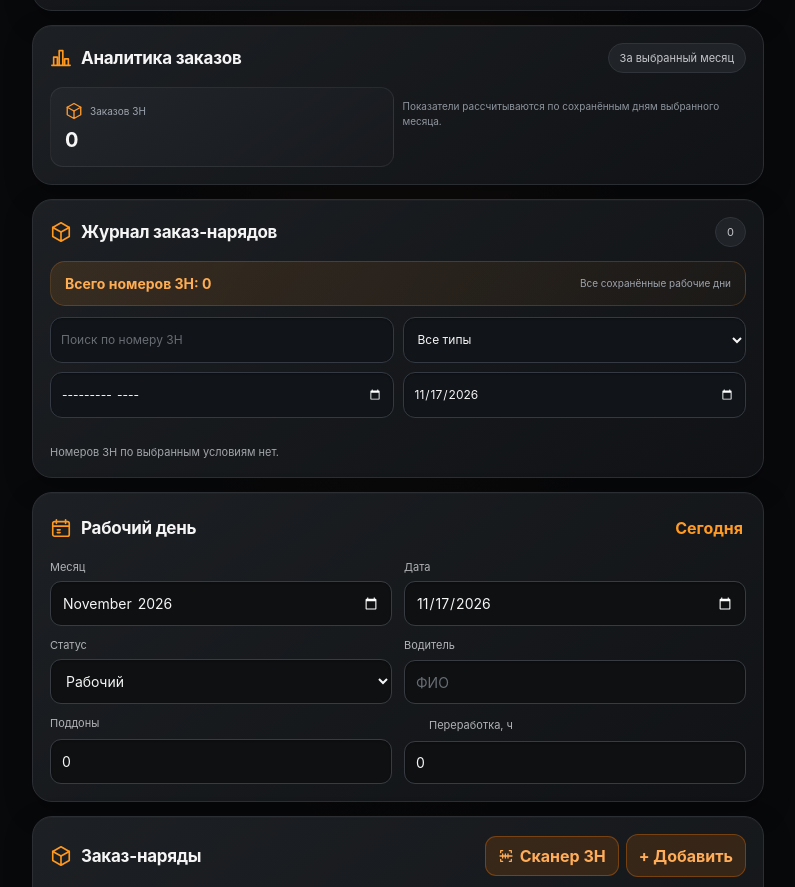
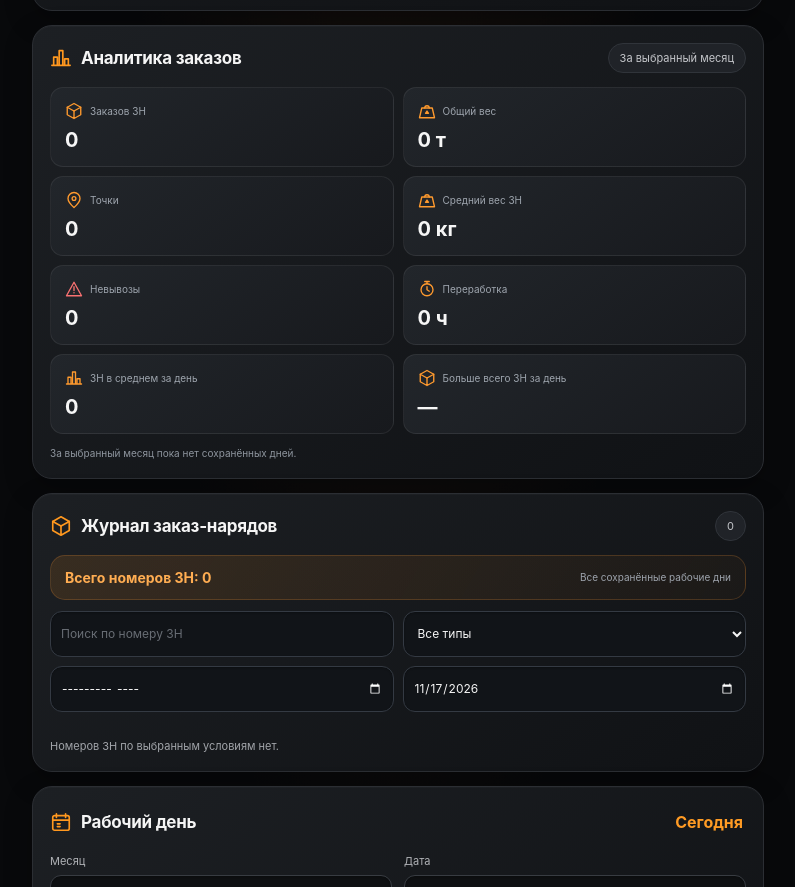
Before and after one commit to busygin-nickita/moya-zarplata, a plain HTML site: page index.html in a window 1280 px wide. Shown: the part 2123-3010 px from the top of the page, without its empty margins (242-1037 px from the left). Drawn offline with nearby package versions, Linux system fonts and the light colour scheme; a script that the page names is missing.

Commit message:
Restore complete single order analytics grid with icons

```diff
--- a/index.html
+++ b/index.html
@@ -93,6 +93,14 @@
  <div class="section-head"><h2><svg class="heading-icon "><use href="#i-chart"/></svg>Аналитика заказов</h2><span class="pill">За выбранный месяц</span></div>
  <div class="order-analytics-grid">
   <div class="analytics-tile"><span class="metric-label"><svg class="inline-icon analytics-icon " viewBox="0 0 24 24" aria-hidden="true"><path d="m12 2 9 5-9 5-9-5 9-5Z"/><path d="M3 7v10l9 5 9-5V7M12 12v10"/></svg>Заказов ЗН</span><b id="analyticsOrders">0</b></div>
+  <div class="analytics-tile"><span class="metric-label"><svg class="inline-icon analytics-icon " viewBox="0 0 24 24" aria-hidden="true"><path d="M5 8h14l3 13H2L5 8Z"/><path d="M9 8a3 3 0 0 1 6 0M12 12l2 3h-4l2-3Z"/></svg>Общий вес</span><b id="analyticsWeight">0 кг</b></div>
+  <div class="analytics-tile"><span class="metric-label"><svg class="inline-icon analytics-icon " viewBox="0 0 24 24" aria-hidden="true"><path d="M20 10c0 5-8 12-8 12S4 15 4 10a8 8 0 1 1 16 0Z"/><circle cx="12" cy="10" r="2.5"/></svg>Точки</span><b id="analyticsPoints">0</b></div>
+  <div class="analytics-tile"><span class="metric-label"><svg class="inline-icon analytics-icon " viewBox="0 0 24 24" aria-hidden="true"><path d="M5 8h14l3 13H2L5 8Z"/><path d="M9 8a3 3 0 0 1 6 0M12 12l2 3h-4l2-3Z"/></svg>Средний вес ЗН</span><b id="analyticsAverage">0 кг</b></div>
+  <div class="analytics-tile"><span class="metric-label"><svg class="inline-icon analytics-icon danger-icon" viewBox="0 0 24 24" aria-hidden="true"><path d="m12 3 10 18H2L12 3Z"/><path d="M12 9v5M12 17h.01"/></svg>Невывозы</span><b id="analyticsMissed">0</b></div>
+  <div class="analytics-tile"><span class="metric-label"><svg class="inline-icon analytics-icon " viewBox="0 0 24 24" aria-hidden="true"><circle cx="12" cy="13" r="8"/><path d="M12 9v4l3 2M9 2h6M12 2v3"/></svg>Переработка</span><b id="analyticsOvertime">0 ч</b></div>
+  <div class="analytics-tile"><span class="metric-label"><svg class="inline-icon analytics-icon " viewBox="0 0 24 24" aria-hidden="true"><path d="M4 20V11h4v9M10 20V4h4v16M16 20v-7h4v7M2 20h20"/></svg>ЗН в среднем за день</span><b id="analyticsDailyAverage">0</b></div>
+  <div class="analytics-tile"><span class="metric-label"><svg class="inline-icon analytics-icon " viewBox="0 0 24 24" aria-hidden="true"><path d="m12 2 9 5-9 5-9-5 9-5Z"/><path d="M3 7v10l9 5 9-5V7M12 12v10"/></svg>Больше всего ЗН за день</span><b id="analyticsBestDay">—</b></div>
+ </div>
  <div class="analytics-note" id="analyticsNote">Показатели рассчитываются по сохранённым дням выбранного месяца.</div>
 </section>
 <section class="card feature-card" id="ordersJournalSection">
@@ -213,5 +221,5 @@
 </nav>
 <section id="printReport" aria-hidden="true"></section>
 <footer>Локальное хранение · Google Sheets при подключении интернета</footer>
-<script src="config.js?v=15"></script><script src="https://unpkg.com/@zxing/browser@0.2.1"></script><script src="https://cdn.jsdelivr.net/npm/tesseract.js@5/dist/tesseract.min.js"></script><script src="https://cdn.jsdelivr.net/npm/html2canvas@1.4.1/dist/html2canvas.min.js"></script><script src="https://cdn.jsdelivr.net/npm/jspdf@2.5.2/dist/jspdf.umd.min.js"></script><script src="app.js?v=59"></script>
+<script src="config.js?v=15"></script><script src="https://unpkg.com/@zxing/browser@0.2.1"></script><script src="https://cdn.jsdelivr.net/npm/tesseract.js@5/dist/tesseract.min.js"></script><script src="https://cdn.jsdelivr.net/npm/html2canvas@1.4.1/dist/html2canvas.min.js"></script><script src="https://cdn.jsdelivr.net/npm/jspdf@2.5.2/dist/jspdf.umd.min.js"></script><script src="app.js?v=60"></script>
 </body></html>
```
